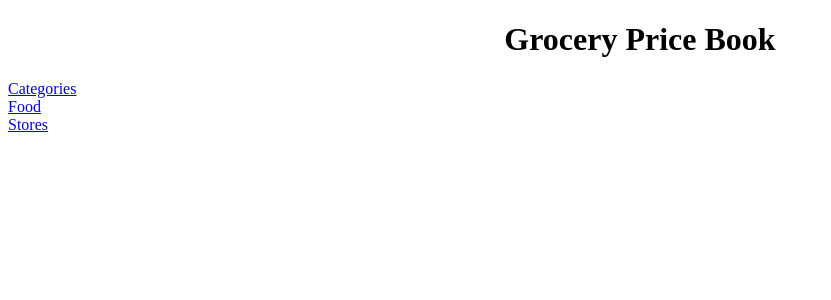
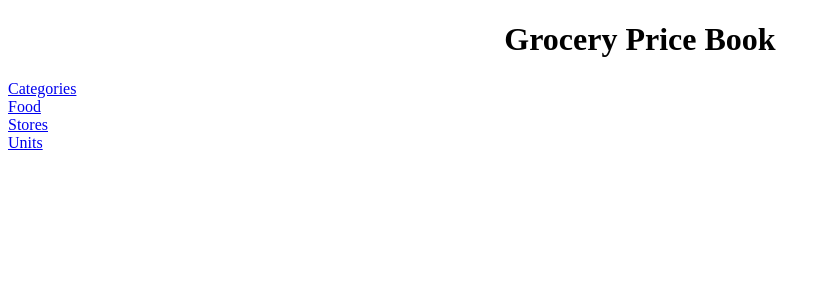
Before and after one commit to technewb/Grocery-Price-Book, an Angular app in the folder frontend/: page / in a window 1280 px wide. Shown: the top 300 px of the page, without its empty margins (0-831 px from the left). Built offline with nearby package versions, Linux system fonts and the light colour scheme.

Commit message:
Created units frontend
* Created units module
* Created unit-list
* Created unit-details
* Updated unit-list to view units list, add, and delete
* Created unit interface and class
* Updated routing to units list component

```diff
--- a/frontend/src/app/app-routing.module.ts
+++ b/frontend/src/app/app-routing.module.ts
@@ -24,6 +24,10 @@ const routes: Routes = [
         path: 'stores',
         loadChildren: () => import('./stores/stores.module').then(mod => mod.StoresModule)
     },
+    {
+        path: 'units',
+        loadChildren: () => import('./units/units.module').then(mod => mod.UnitsModule)
+    }
 ];
 
 @NgModule({
--- a/frontend/src/app/app.component.html
+++ b/frontend/src/app/app.component.html
@@ -7,7 +7,8 @@
 
 <a routerLink="/categories">Categories</a><br />
 <a routerLink="/food">Food</a><br />
-<a routerLink="/stores">Stores</a>
+<a routerLink="/stores">Stores</a><br />
+<a routerLink="/units">Units</a>
 
 <div>
   <router-outlet></router-outlet>
```
Also changed, not shown: frontend/src/app/models.ts (+8 -0 lines).
